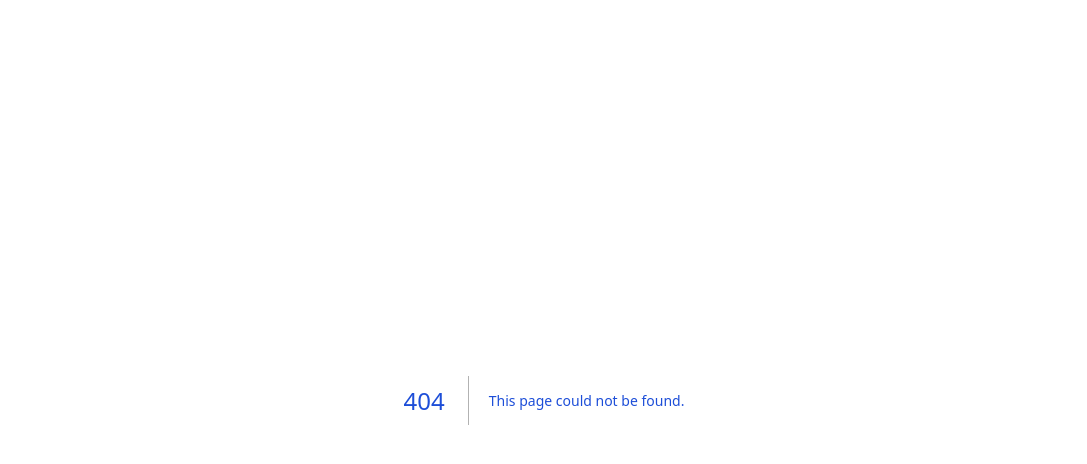
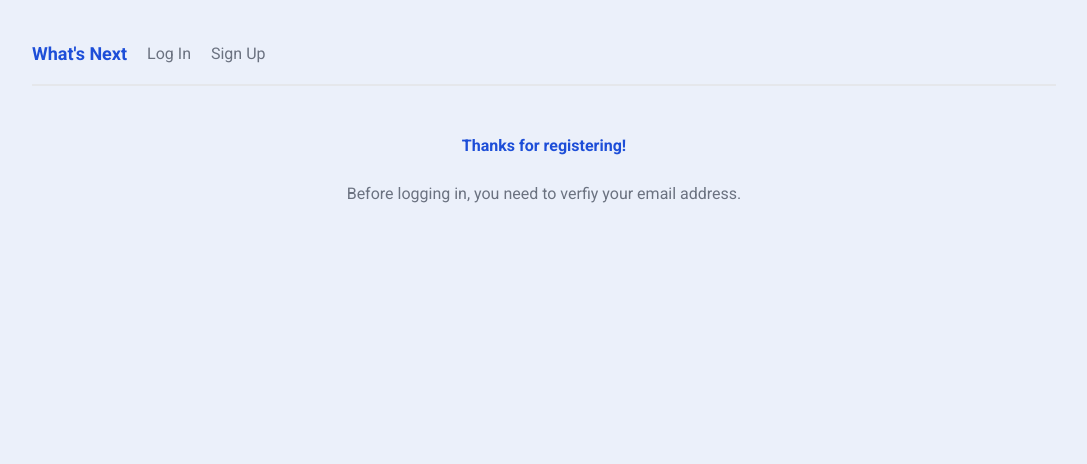
Before and after one commit to lara-isak/whats-next, a Next.js app: page /verify in a window 1280 px wide. Before the commit this address had no page. Shown: the top 464 px of the page, without its empty margins (96-1183 px from the left). Built offline with nearby package versions, Linux system fonts and the light colour scheme.

Commit message:
✨ Add error handling and verification page

```diff
--- a/app/(auth)/signup/page.jsx
+++ b/app/(auth)/signup/page.jsx
@@ -1,24 +1,36 @@
 "use client";
 import React from "react";
+import { useState } from "react";
+import { useRouter } from "next/navigation";
 import { createClientComponentClient } from "@supabase/auth-helpers-nextjs";
 import AuthForm from "../AuthForm";
 
 export default function Signup() {
+  const router = useRouter();
+  const [error, setError] = useState("");
   const handleSubmit = async (e, email, password) => {
     e.preventDefault();
 
     const supabase = createClientComponentClient();
-    await supabase.auth.signUp({
+    const { error } = await supabase.auth.signUp({
       email,
       password,
       options: { emailRedirectTo: `${location.origin}/api/auth/callback` },
     });
+
+    if (error) {
+      setError(error.message);
+    }
+    if (!error) {
+      router.push("/verify");
+    }
   };
   return (
     <main>
       <h2 className="text-center">Sign up</h2>
 
       <AuthForm handleSubmit={handleSubmit} />
+      {error && <div className="error">{error}</div>}
     </main>
   );
 }
--- /dev/null
+++ b/app/(auth)/verify/page.jsx
@@ -0,0 +1,10 @@
+import React from "react";
+
+export default function Verify() {
+  return (
+    <main className="text-center">
+      <h2>Thanks for registering!</h2>
+      <p>Before logging in, you need to verfiy your email address.</p>
+    </main>
+  );
+}
```
